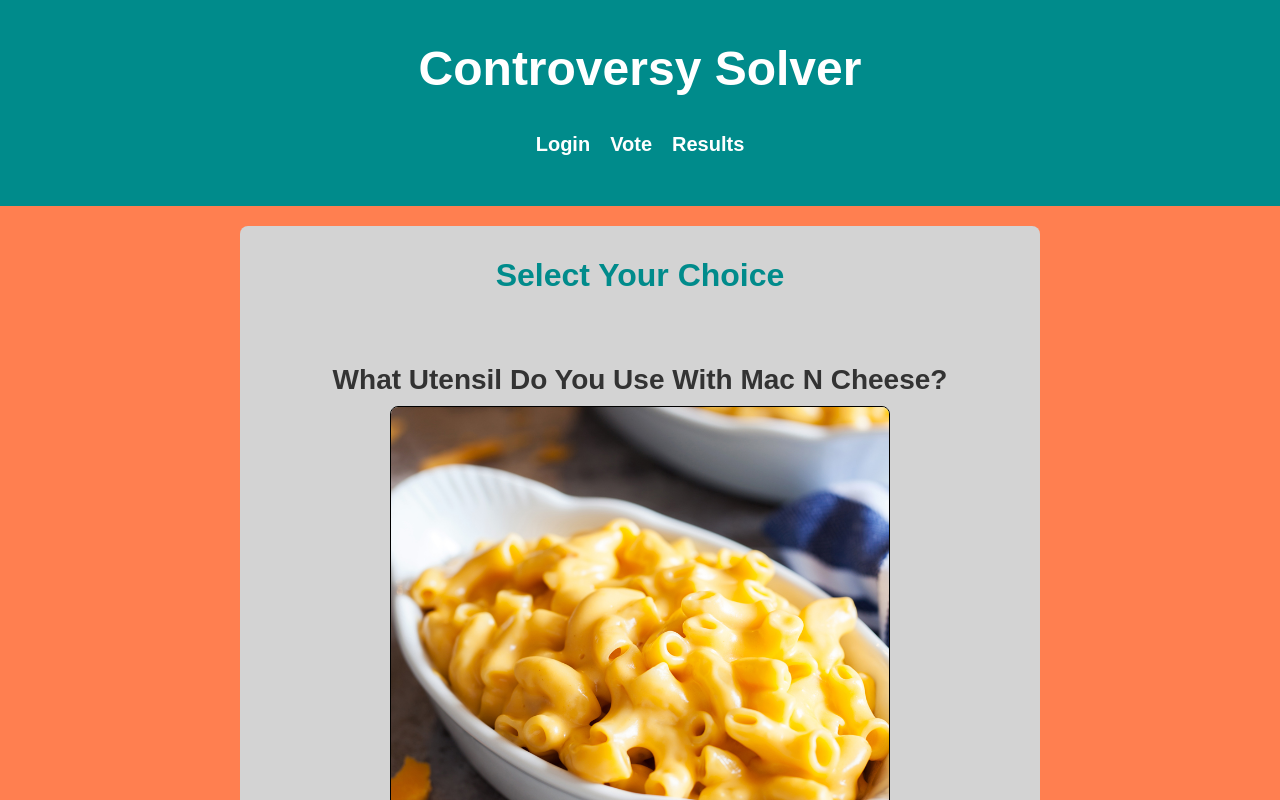
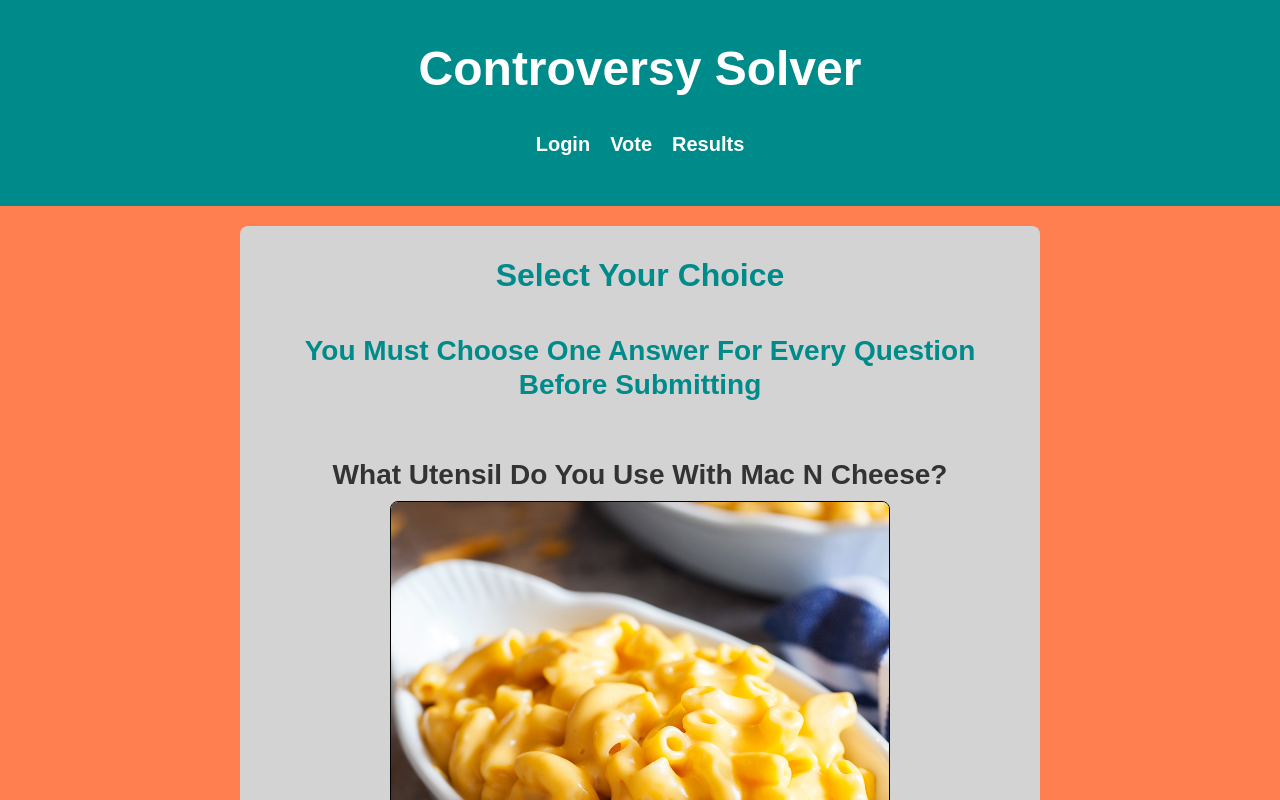
Before and after one commit to SpencerG-BYU/startup, a React (Vite) app: page /vote in a window 1280 px wide. Shown: the top 800 px of the page. Built offline with nearby package versions, Linux system fonts and the light colour scheme.

Commit message:
final final tweaks

```diff
--- a/src/login/login.jsx
+++ b/src/login/login.jsx
@@ -38,22 +38,22 @@ export function Login({setUser}) {
         <div>
             <ul>
                 <label for="Username">Username</label>
-                <input type="text" onChange={userChange} placeholder="Username" required />
+                <input type="text" onChange={userChange} placeholder="Username" />
             </ul>
             <ul>
                 <label for="password">Password</label>
-                <input type="text" onChange={passwordChange} placeholder="Password" required />
+                <input type="text" onChange={passwordChange} placeholder="Password" />
             </ul>
             <button type="submit" onClick={createUser}>Create</button>
 
         <h2>Login</h2>
           <ul>
               <label for="Username">Username</label>
-              <input type="text" onChange={userChange} placeholder="Username" required />
+              <input type="text" onChange={userChange} placeholder="Username" />
           </ul>
           <ul>
               <label for="password">Password</label>
-              <input type="text" onChange={passwordChange} placeholder="Password" required />
+              <input type="text" onChange={passwordChange} placeholder="Password" />
           </ul>
             <button type="submit" onClick={loginUser}>Login</button>
         </div>
--- a/src/vote/vote.css
+++ b/src/vote/vote.css
@@ -3,6 +3,12 @@ main {
     max-width: 800px;
     margin: 0 auto;
 }
+
+h3 {
+    color: darkcyan;
+    text-align: center;
+    font-weight: bold;
+  }
 
 label {
     text-align: center;
--- a/src/vote/vote.jsx
+++ b/src/vote/vote.jsx
@@ -46,6 +46,7 @@ export function Vote() {
   return (
     <main>
         <h2>Select Your Choice</h2>
+        <h3>You Must Choose One Answer For Every Question Before Submitting</h3>
         <form onSubmit={handleSubmit}>
         {questions.map((question, index) => (
             <ul className="radio" key={index}>
```
